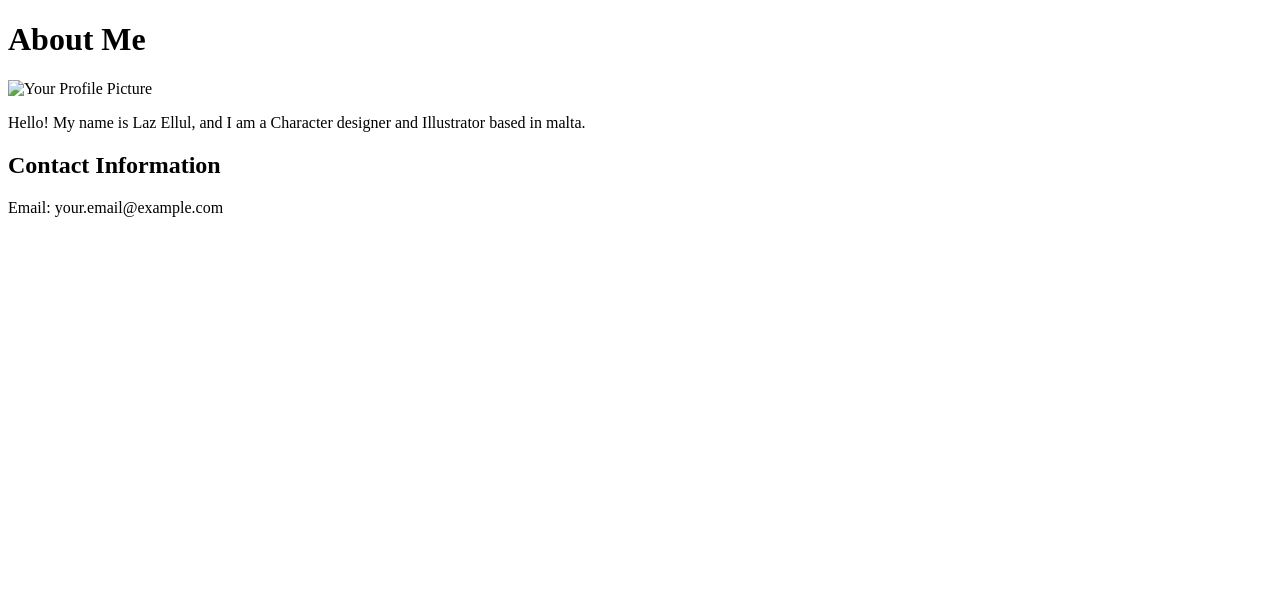
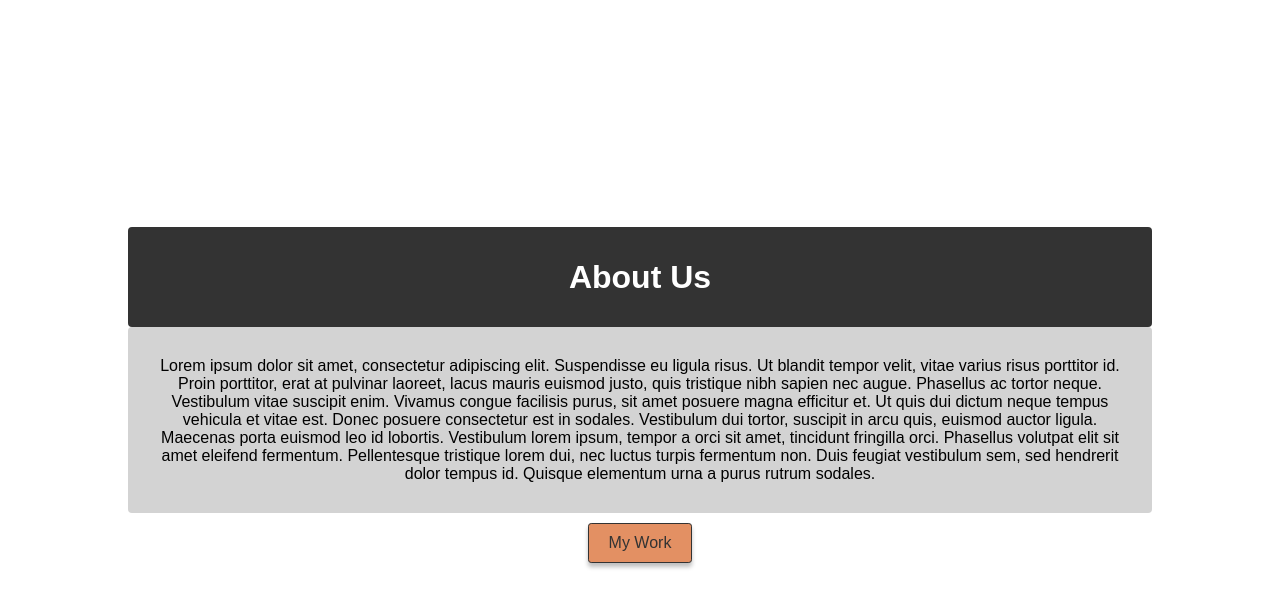
Before and after one commit to lellulh66/webdesign2023, a plain HTML site: page index.html in a window 1280 px wide. Drawn offline with Linux system fonts and the light colour scheme.

Commit message:
- fixed style link and title -styled about section appropriately

```diff
--- a/assets/style.css
+++ b/assets/style.css
@@ -1,16 +1,64 @@
-*{
-    padding: 0px;
-    margin: 0px;
-    box-sizing: border-box;
-    }
+/*global styling*/
+body {
+    margin: 0;
+    padding: 0;
+    font-family: Arial, sans-serif;
+}
+p {
+    padding: 10px;
+    margin: 0;
+    text-align: center;
+    align-content: center;
 
-p{
-    color: #251F21;
-    text-align: justify;
-    }
+}
+.about-section {
+    background-image:url(abtsectionimg.jpg) linear-gradient(0deg, lightgray 50%, no-repeat ) ;
+    display:flex;
+    flex-direction:column;
+    justify-content:center;
+    min-height:100vh;
+    padding-left: 10%;
+    padding-right: 10%;
 
-header-section{
-    color: beige;
-    background-color: orangered;
-    }
-abtme-portfoliolink {left: 22px; top: 17px; text-align: center; color: black; font-size: 24px; font-family: Inika; font-weight: 700; text-transform: uppercase; word-wrap: break-word }
+
+}
+
+.about-header {
+    background-color: #333;
+    color: white;
+    padding: 10px;
+    text-align: center;
+    align-content: center;
+    border-radius: 0.25rem;
+}
+
+.content {
+    background-color: lightgray;
+    padding: 20px;
+    text-align: center;
+    align-content: center;
+    border-radius: 0.25rem;
+}
+
+/*button styling*/
+.portfolio-button {
+    display: inline-block;
+    padding: 10px 20px;
+    text-decoration: none;
+    color: #333;
+    background-color: #E39063;
+    border: 1px solid #333;
+    box-shadow: 0px 4px 4px 0px rgba(0, 0, 0, 0.25);
+    border-radius: 0.2rem;
+}
+
+.portfolio-button:hover {
+    background-color: #E39063;
+}
+
+/* Styling button when clicked */
+.portfolio-button:active {
+    text-decoration: none;
+    color: #333;
+    background-color:#E39063;
+}
--- a/index.html
+++ b/index.html
@@ -1,31 +1,31 @@
 <!DOCTYPE html>
 <html lang="en">
-
 <head>
     <meta charset="UTF-8">
     <meta name="viewport" content="width=device-width, initial-scale=1.0">
-    <link rel="stylesheet" href="styles.css">
+    <link rel="stylesheet" href="assets/style.css">
     <title>Home</title>
 </head>
+<body>
 
-<body>
-    <header>
-        <h1>About Me</h1>
+
+<div>
+  <div class="about-section">
+    <header class="about-header">
+        <h1>About Us</h1>
     </header>
+    <div class="content">
+        <p>Lorem ipsum dolor sit amet, consectetur adipiscing elit. Suspendisse eu ligula risus. Ut blandit tempor velit, vitae varius risus porttitor id. Proin porttitor, erat at pulvinar laoreet, lacus mauris euismod justo, quis tristique nibh sapien nec augue. Phasellus ac tortor neque. Vestibulum vitae suscipit enim. Vivamus congue facilisis purus, sit amet posuere magna efficitur et. Ut quis dui dictum neque tempus vehicula et vitae est. Donec posuere consectetur est in sodales. Vestibulum dui tortor, suscipit in arcu quis, euismod auctor ligula. Maecenas porta euismod leo id lobortis. Vestibulum lorem ipsum, tempor a orci sit amet, tincidunt fringilla orci. Phasellus volutpat elit sit amet eleifend fermentum.
+          Pellentesque tristique lorem dui,
+          nec luctus turpis fermentum non.
+          Duis feugiat vestibulum sem,
+          sed hendrerit dolor tempus id.
+          Quisque elementum urna a purus
+          rutrum sodales. </p>
+      </div>
+        <p><a class="portfolio-button" href="portfolio.html">My Work </a></p>
 
-    <section class="main-content">
-        <div class="bio">
-            <img src="your-profile-picture.jpg" alt="Your Profile Picture">
-            <p>
-                Hello! My name is Laz Ellul, and I am a Character designer and Illustrator based in malta.
-            </p>
-        </div>
-
-        <div class="contact">
-            <h2>Contact Information</h2>
-            <p>Email: your.email@example.com</p>
-        </div>
-    </section>
+  </div>
+</div>
 </body>
-
 </html>
```
